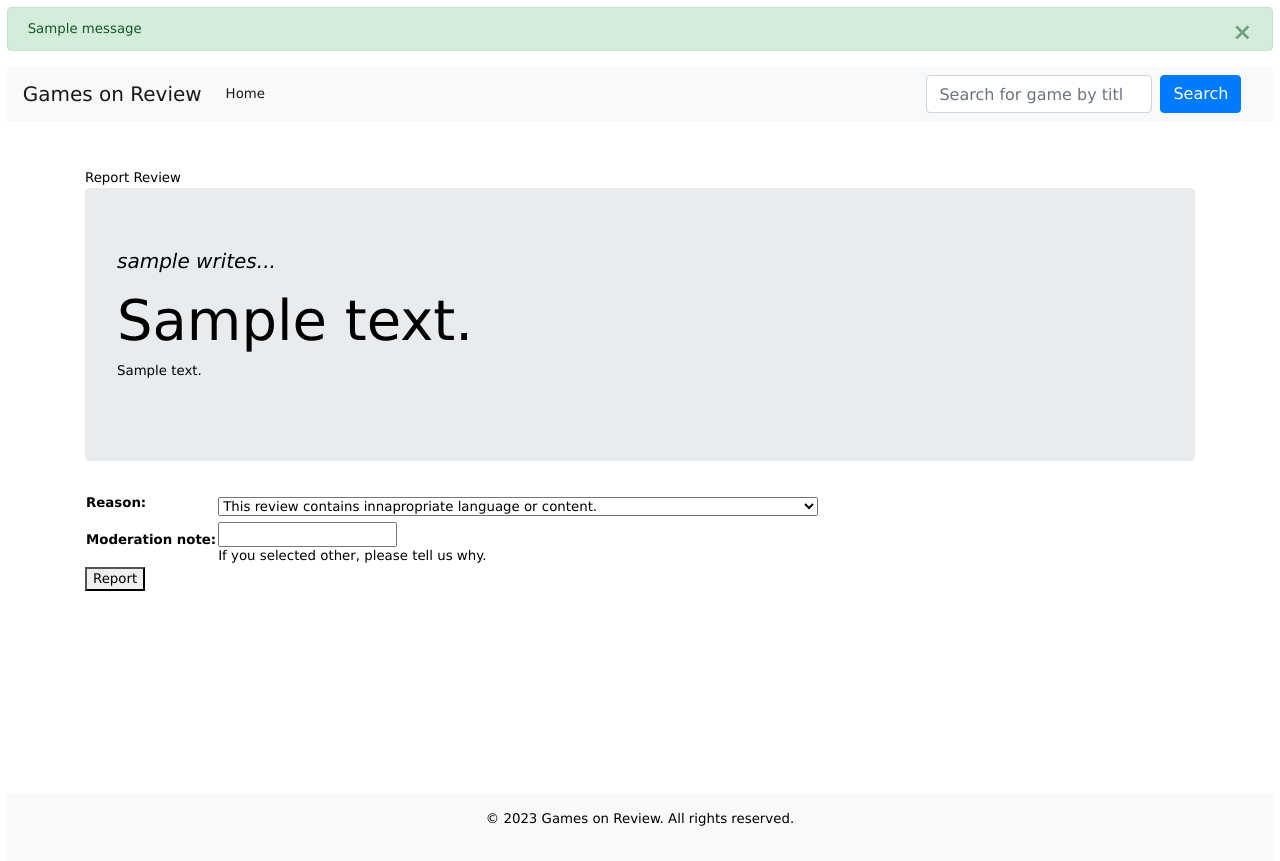
After one commit to citizencosimo/iqsa3900-project-group8, a Django app: a page that uses templates/base.html in a window 1280 px wide. The commit adds this page. Run offline with Django 4.2, Linux system fonts and the light colour scheme; tables that the repository leaves empty hold one stand-in row (values such as "Sample post"); one stand-in notice (Sample message) is shown; some libraries are stand-ins or nearby versions.

Commit message:
Reviews reportable and flaggable.

```diff
--- a/reviewertools/forms.py
+++ b/reviewertools/forms.py
@@ -32,3 +32,9 @@ class ReviewForm(ModelForm):
     class Meta:
         model=Review
         fields = ['description', 'comment', 'is_recommended']
+
+class ReviewTicket(ModelForm):
+
+    class Meta:
+        model=ReviewTicket
+        fields= ['reason', 'moderation_note']
--- a/reviewertools/urls.py
+++ b/reviewertools/urls.py
@@ -5,4 +5,5 @@ urlpatterns=[
     path('', views.ReviewIndexTest, name='review_index'),
     path('write_review/<int:game_id>', views.CreateReview, name='write_review'),
     path('update_review/<uuid:review_id>', views.UpdateReview, name='update_review'),
+    path('report/<uuid:review_id>,', views.ReportReview, name='report_review'),
 ]
--- a/reviewertools/views.py
+++ b/reviewertools/views.py
@@ -1,8 +1,8 @@
 from datetime import time, datetime
 
-from reviewertools.models import Review
+from reviewertools.models import Review, ReviewTicket
 from django.shortcuts import render, redirect, get_object_or_404
-from .forms import ReviewForm
+from .forms import ReviewForm, ReviewTicket
 from groupproject.forms import Game
 from django.contrib import messages
 
@@ -50,3 +50,29 @@ def UpdateReview(request, review_id):
         else:
                 messages.error(request, "Cannot edit: You are not the author.")
                 return redirect('game_view', pk=review.game.pk)
+
+def ReportReview(request, review_id):
+        context = {}
+        review = get_object_or_404(Review, pk=review_id)
+        form = ReviewTicket(request.POST or None)
+        context['review'] = review
+        context['form'] = form
+        if form.is_valid():
+                form.moderation_target = review
+                form.moderation_user = review.user
+                form.instance.is_open = True
+                cleaned_data = form.cleaned_data
+                review.is_flagged = True
+                review.moderation_message = form.instance.moderation_note
+                review.save()
+                form.save(cleaned_data)
+                messages.success(request, 'Thank you for your feedback. A moderator will review your ticket and'
+                                          'take appropriate action.')
+                return redirect('game_view', pk=review.game.pk)
+        return render(request, 'review/report.html', context)
+
+def ProcessTickets(request, template_name='review/process_tickets'):
+        context = {}
+        flagged_reviews = ReviewTicket.objects.filter(ticket_open=True)
+        context["flagged_reviews"] = flagged_reviews
+        return render(request, template_name, context)
--- a/templates/base.html
+++ b/templates/base.html
@@ -26,7 +26,15 @@
 <body>
 {% if messages %}
 {% for message in messages %}
-<div class="alert {% if message.tags %}alert-{{  message.tags }}{% endif %}" role="alert">{{ message }}</div>
+    <div class="container-fluid p-0">
+{#        <div class="alert {% if message.tags %}alert-{{  message.tags }}{% endif %}" alert-dismissable role="alert">#}
+        <div class="alert alert-{{ message.tags }} alert-dismissible fade show" role="alert">
+            {{ message }}
+            <button type="button" class="close alert-dismissable" data-dismiss="alert" aria-label="Close">
+                <span aria-hidden="true">&times;</span>
+            </button>
+        </div>
+    </div>
 {% endfor %}
 {% endif %}
   <div class="page-container">
@@ -75,9 +83,14 @@
         {% block content %}
         {% endblock %}
       </main>
+        <script src="https://cdnjs.cloudflare.com/ajax/libs/jquery/3.5.0/jquery.min.js"
+                integrity="sha256-xNzN2a4ltkB44Mc/Jz3pT4iU1cmeR0FkXs4pru/JxaQ="
+                crossorigin="anonymous"></script>
+        <script src="https://cdn.jsdelivr.net/npm/bootstrap@3.3.7/dist/js/bootstrap.min.js"
+                integrity="sha384-Tc5IQib027qvyjSMfHjOMaLkfuWVxZxUPnCJA7l2mCWNIpG9mGCD8wGNIcPD7Txa"
+                crossorigin="anonymous"></script>
        <script src="{% static 'js/search.js' %}"></script>
     </div>
-
     <!-- Footer -->
     <footer class="bg-light py-3">
       <div class="container">
--- a/templates/data/game/game.html
+++ b/templates/data/game/game.html
@@ -22,7 +22,7 @@
                 {% if request.user.username == r.user.username %}
                     <a href="{%  url 'update_review' review_id=r.pk %}">Edit</a>
                 {% else %}
-                    <a href="">Report</a>
+                    <a href="{%  url 'report_review' review_id=r.pk %}">Report</a>
                 {% endif %}
             </div>
 
--- /dev/null
+++ b/templates/review/report.html
@@ -0,0 +1,15 @@
+{%  extends 'base.html' %}
+{% block content %}
+    {% block title %}Report Review{% endblock %}
+    <div class="jumbotron">
+        <p class="lead"><em>{{ review.user.username }} writes...</em></p>
+        <h3 class="display-4">{{ review.description }}</h3>
+        <p>{{ review.comment }}</p>
+    </div>
+
+    <form enctype="form-data" method="post">
+      {% csrf_token %}
+        <table>{{form.as_table}}</table>
+        <button type="submit">Report</button>
+    </form>
+{% endblock %}
```
